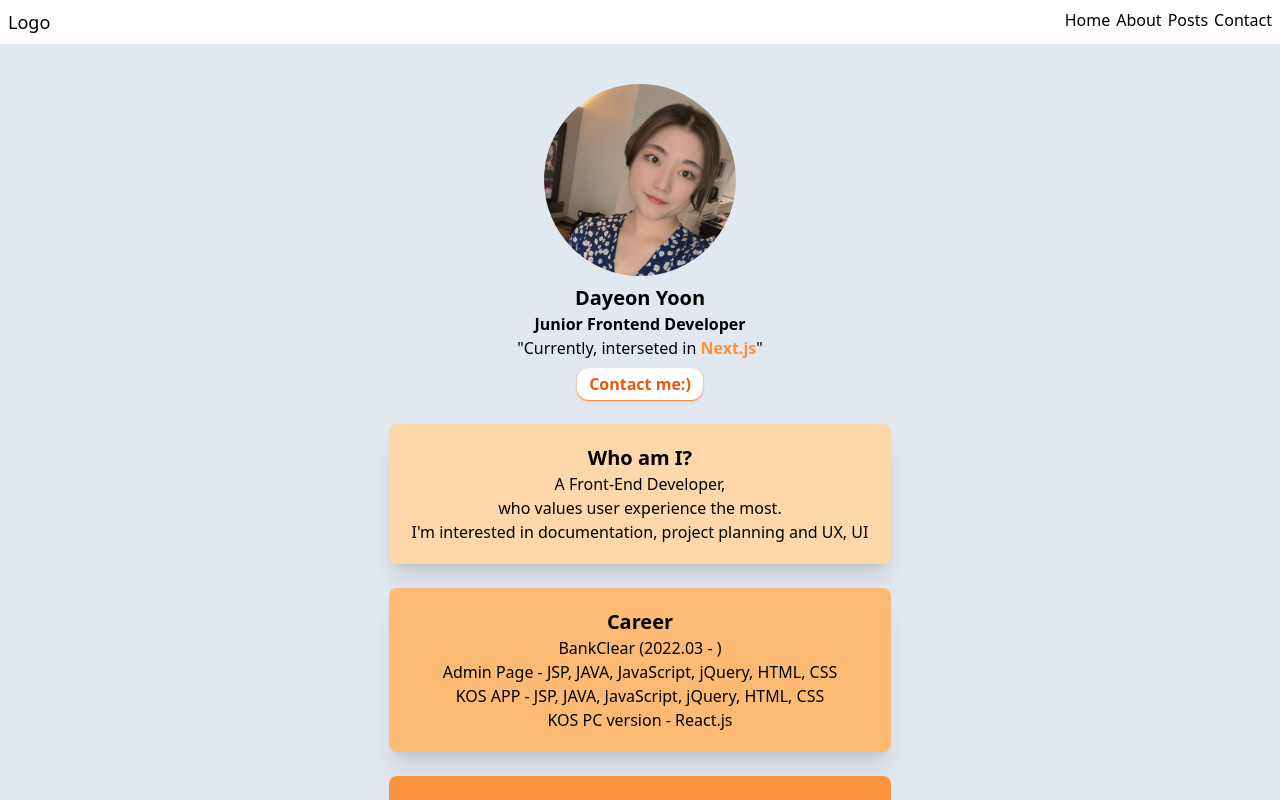
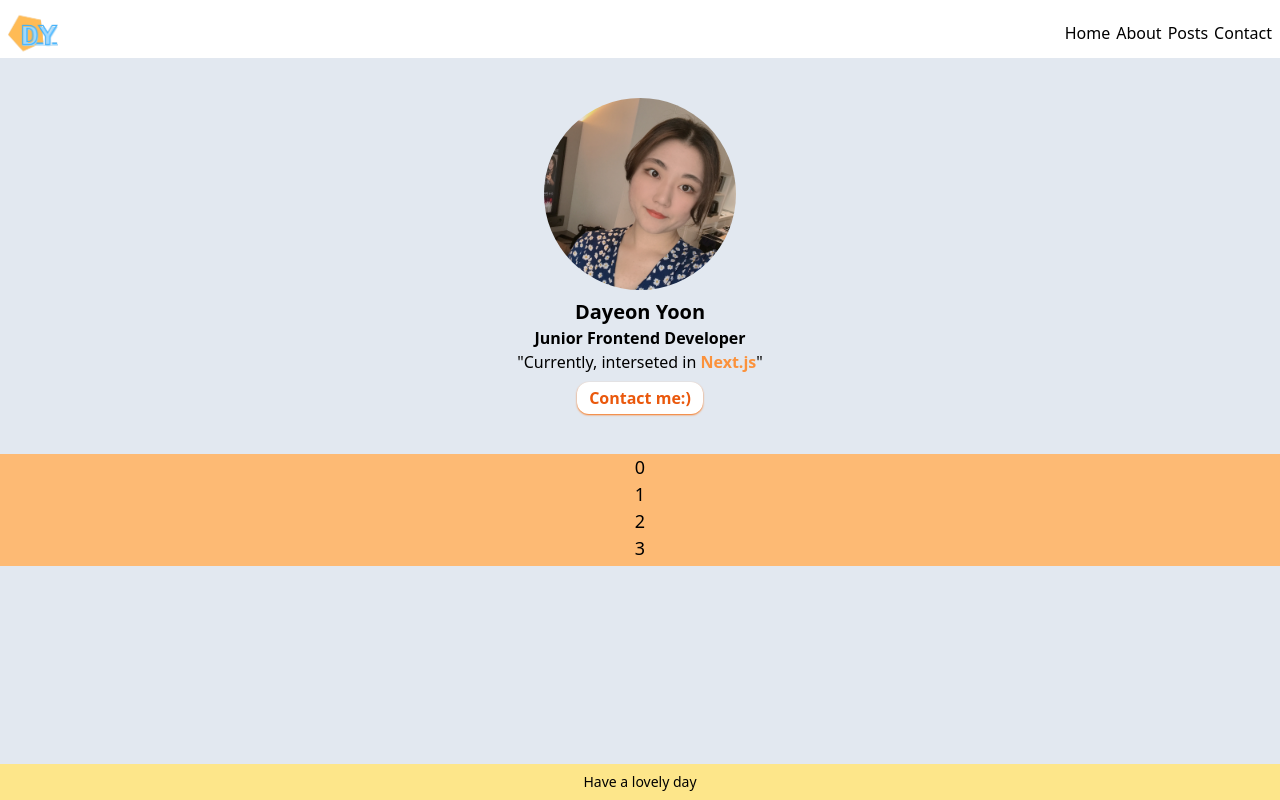
Before and after one commit to YDayeon/nextjs-blog, a Next.js app: page /about in a window 1280 px wide. Built offline with nearby package versions, Linux system fonts and the light colour scheme.

Commit message:
scrollable picker

```diff
--- a/package.json
+++ b/package.json
@@ -12,6 +12,7 @@
     "@types/node": "18.16.0",
     "@types/nodemailer": "^6.4.7",
     "@types/react": "18.0.38",
+    "@types/react-datepicker": "^4.11.2",
     "@types/react-dom": "18.0.11",
     "@types/react-syntax-highlighter": "^15.5.7",
     "autoprefixer": "10.4.14",
@@ -21,6 +22,7 @@
     "nodemailer": "^6.9.1",
     "postcss": "8.4.23",
     "react": "18.2.0",
+    "react-datepicker": "^4.12.0",
     "react-dom": "18.2.0",
     "react-hook-form": "^7.43.9",
     "react-icons": "^4.8.0",
@@ -29,6 +31,8 @@
     "react-syntax-highlighter": "^15.5.0",
     "remark-gfm": "^3.0.1",
     "sharp": "^0.32.0",
+    "styled-components": "^6.0.0-rc.3",
+    "tailwind-scrollbar-hide": "^1.1.7",
     "tailwindcss": "3.3.1",
     "typescript": "5.0.4"
   },
--- /dev/null
+++ b/src/app/about/ScrollableTimer.tsx
@@ -0,0 +1,32 @@
+import { useEffect, useState } from 'react';
+import styled from 'styled-components';
+
+interface ListProps {
+  i: number;
+}
+const SList = styled.li<ListProps>`
+  transform-style: preserve-3d;
+  transform: translate(-50%, -50%)
+    rotateX(calc(${(props) => props.i}*(360 / 24) deg)) translateZ(100px);
+  font-size: large;
+`;
+const time = new Array(24).fill(0).map((el, i) => el + i);
+
+export default function ScrollableTimer() {
+  return (
+    <div className='w-full h-28 overflow-hidden bg-orange-300 my-10 flex justify-center'>
+      <ul
+        className='overflow-scroll scrollbar-hide'
+        style={{
+          transformStyle: 'preserve-3d',
+        }}
+      >
+        {time.map((el, i) => (
+          <SList i={i} key={el} className='text-center'>
+            {el}
+          </SList>
+        ))}
+      </ul>
+    </div>
+  );
+}
--- a/src/app/about/page.tsx
+++ b/src/app/about/page.tsx
@@ -1,10 +1,13 @@
+'use client';
+
 import Hero from '@/components/Hero';
+import ScrollableTimer from './ScrollableTimer';
 
 export default function AboutPage() {
   return (
     <section className='py-10'>
       <Hero />
-      <article className='flex flex-col items-center gap-6 mt-6 px-3'>
+      {/* <article className='flex flex-col items-center gap-6 mt-6 px-3'>
         <div className='bg-orange-200 lg:w-2/5 sm:w-full px-2 py-5 text-center shadow-xl rounded-lg'>
           <h3 className='font-bold text-xl'>Who am I?</h3>
           <p>
@@ -27,7 +30,8 @@ export default function AboutPage() {
           <p>Namseoul University - Industrial Management Engineering</p>
           <p>KSE - Smart Factory</p>
         </div>
-      </article>
+      </article> */}
+      <ScrollableTimer />
     </section>
   );
 }
--- a/src/app/contact/page.tsx
+++ b/src/app/contact/page.tsx
@@ -1,3 +1,5 @@
+'use client';
+
 import ContactEmailForm from '@/components/ContactForm';
 import { AiFillGithub } from 'react-icons/ai';
 import { BsLinkedin } from 'react-icons/bs';
--- a/src/components/Header.tsx
+++ b/src/components/Header.tsx
@@ -1,10 +1,12 @@
 import Link from 'next/link';
+import Logo from '../../public/images/DY.png';
+import Image from 'next/image';
 
 export default function Header() {
   return (
-    <header className='flex justify-between px-2 py-2'>
+    <header className='flex justify-between items-center px-2 pt-2'>
       <Link href='/' className='text-lg'>
-        Logo
+        <Image src={Logo} alt='logo' width={50} />
       </Link>
       <nav className='flex gap-1.5'>
         <Link href='/'>Home</Link>
--- a/tailwind.config.js
+++ b/tailwind.config.js
@@ -21,6 +21,7 @@ module.exports = {
     },
   },
   plugins: [
+    require('tailwind-scrollbar-hide'),
     plugin(function ({ addUtilities }) {
       addUtilities({
         '.scrollbar-hide': {
```
Also changed, not shown: 2 other files (tests, documents, lock files or other folders).
